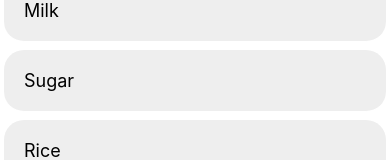
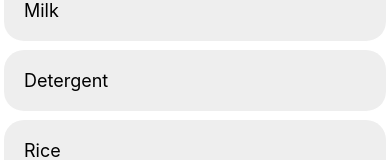
Before and after one commit to Davidon4/Minimart, a React Native app: screen / in a window 390 px wide. Shown: the part 284-444 px from the top of the page. Built offline with nearby package versions, Linux system fonts and the light colour scheme.

Commit message:
'added-actions'

```diff
--- a/app.json
+++ b/app.json
@@ -28,6 +28,11 @@
     },
     "web": {
       "favicon": "./assets/favicon.png"
+    },
+    "extra": {
+      "eas": {
+        "projectId": "64bb80a9-4f3b-4a4b-ad93-5935791f8b35"
+      }
     }
   }
 }
--- a/src/components/ShoppingList/index.js
+++ b/src/components/ShoppingList/index.js
@@ -22,7 +22,7 @@ const initState = [
   { id: uuid(), name: "Cornflakes" },
   { id: uuid(), name: "Milo" },
   { id: uuid(), name: "Milk" },
-  { id: uuid(), name: "Sugar" },
+  { id: uuid(), name: "Detergent" },
   { id: uuid(), name: "Rice" },
   { id: uuid(), name: "Spaghetti" },
 ];
```
